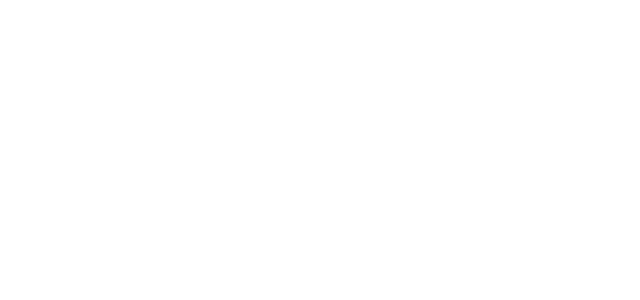
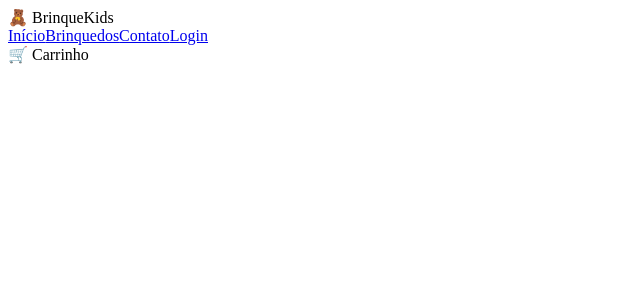
Before and after one commit to SimulcaoCP4/lojabrinquedos1, a React (Vite) app: page / in a window 1280 px wide. Shown: the top 300 px of the page, without its empty margins (0-640 px from the left). Built offline with nearby package versions, Linux system fonts and the light colour scheme.

Commit message:
chore: criando estrutura do header.jsx

```diff
--- a/src/App.jsx
+++ b/src/App.jsx
@@ -1,9 +1,11 @@
-import React from 'react'
+import Header from './components/Header'
 
-const App = () => {
+function App() {
   return (
     <>
+      <Header />
 
+      {/* resto do site */}
     </>
   )
 }
--- a/src/components/Header.jsx
+++ b/src/components/Header.jsx
@@ -2,9 +2,22 @@
 
 const Header = () => {
   return (
-    <div>
+    <header className="header">
+      <div className="logo">
+        🧸 BrinqueKids
+      </div>
 
-    </div>
+      <nav>
+        <a href="/">Início</a>
+        <a href="/brinquedos">Brinquedos</a>
+        <a href="/contato">Contato</a>
+        <a href="/login">Login</a>
+      </nav>
+
+      <div className="carrinho">
+        🛒 Carrinho
+      </div>
+    </header>
   )
 }
 
```
